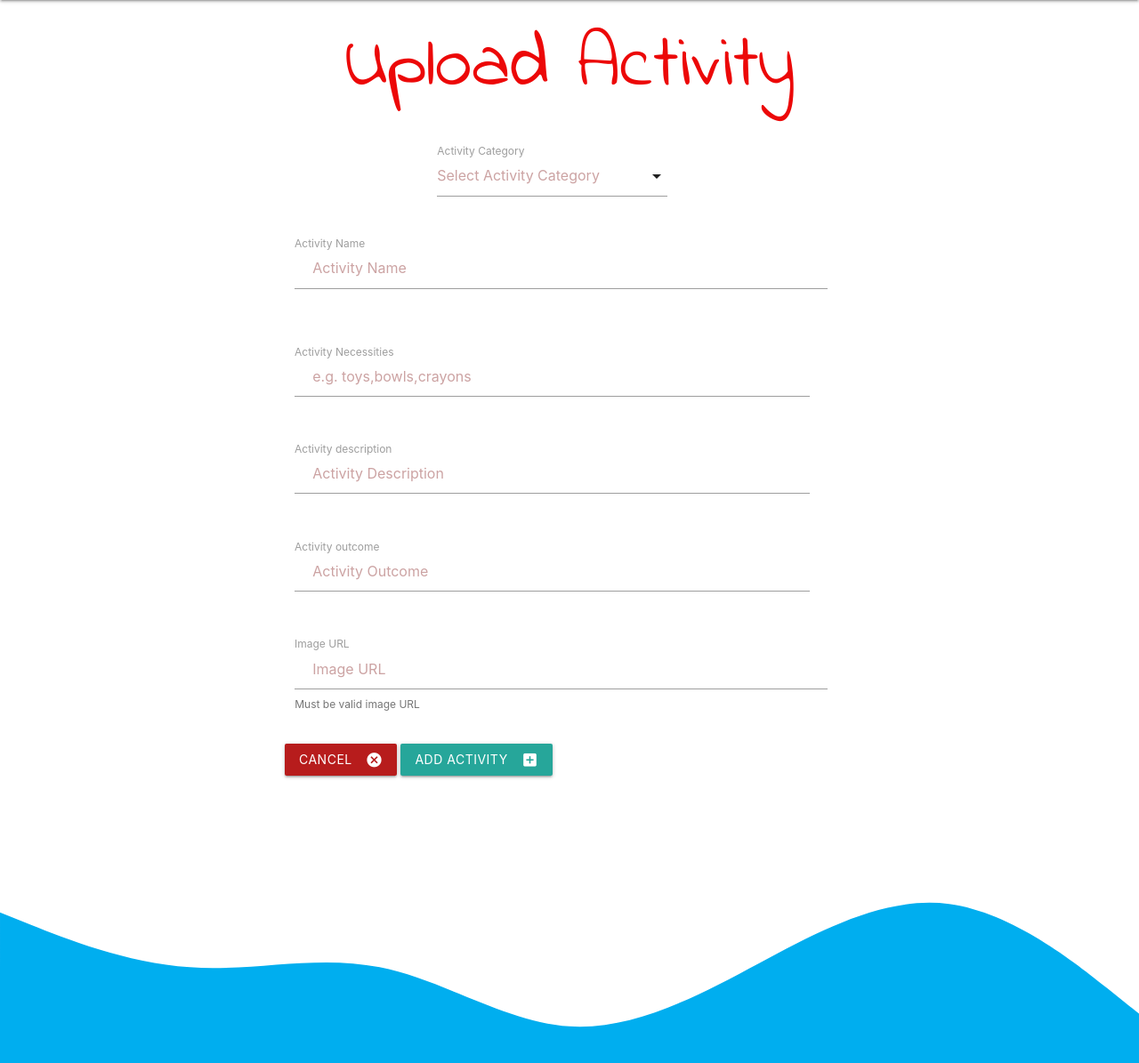
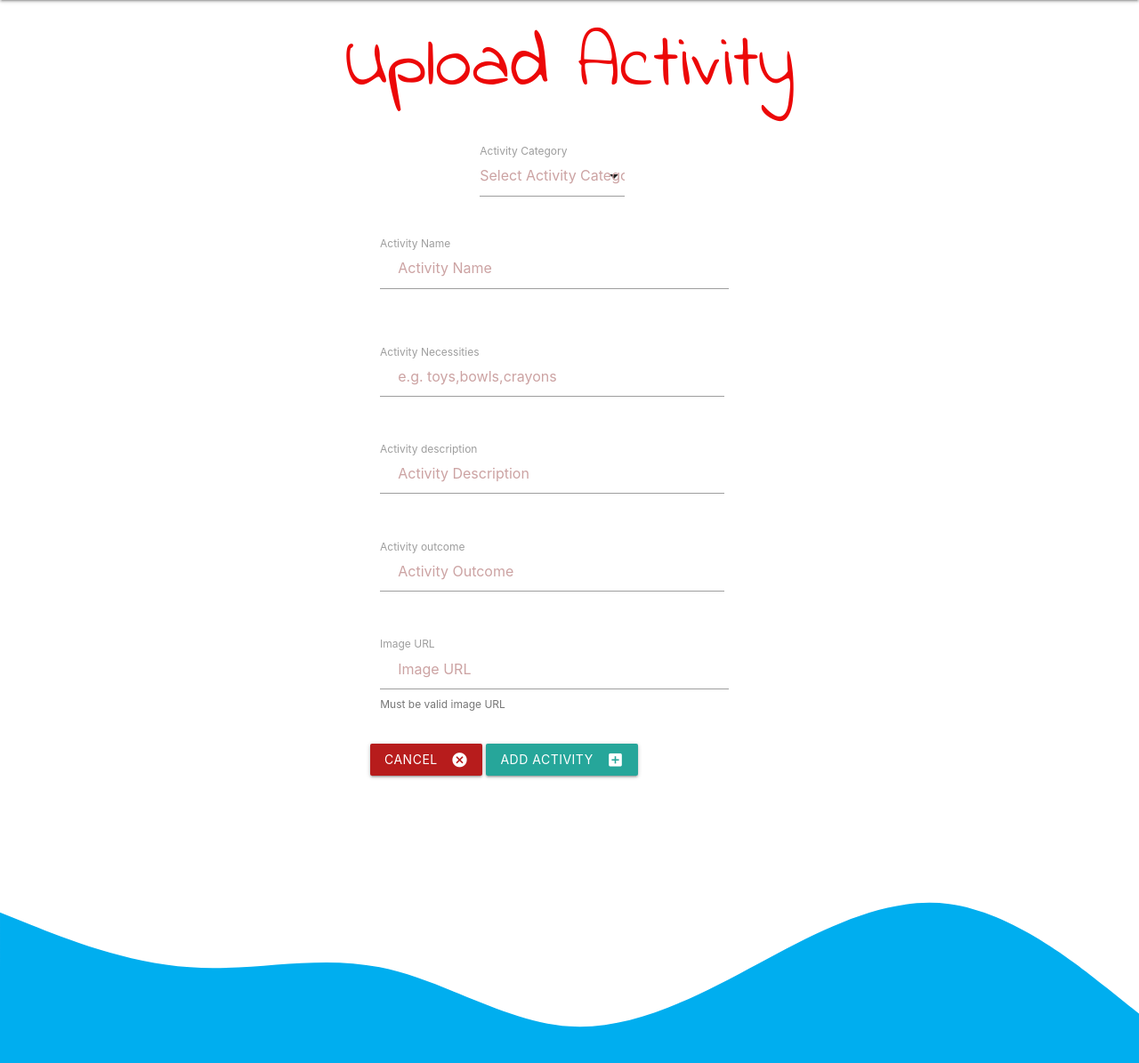
Before and after one commit to kuzGo/MS3-Project-CI, a Flask app: page /upload in a window 1280 px wide. Shown: the part 64-1259 px from the top of the page at 89% size. Run offline with Flask 2, Linux system fonts and the light colour scheme; the visitor is signed in with stand-in values (Sample User, id 1); data that the repository does not hold is empty; some libraries are stand-ins or nearby versions.

Commit message:
Fix form input field alignment

```diff
--- a/templates/login.html
+++ b/templates/login.html
@@ -15,14 +15,12 @@
                         <span class="helper-text">Must be between 5 and 20 characters</span>
                     </div>
                     <!-- Password input field -->
-                    <div class="row">
                         <div class="input-field col s12 ">
                             <input id="password" name="password" type="password" class="validate" minlength="5" maxlength="20" pattern="(?=.*\d)(?=.*[a-z])(?=.*[A-Z]).{5,20}"
                             title="Must contain at least one number and one uppercase and lowercase letter, and at least 5 or more characters" data-length="20" required>
                             <label for="password"> <i class="material-icons">password</i> </label>
                             <span class="helper-text">Must be between 5 and 20 characters</span>
                         </div>
-                    </div>
                     <!-- Submit Button -->
                     <button class="col s12 m6 offset-m3 btn-large waves-effect register-btn" type="submit" name="action">
                         Log In
--- a/templates/register.html
+++ b/templates/register.html
@@ -15,14 +15,12 @@
                         <span class="helper-text">Must be between 5 and 20 characters</span>
                     </div>
                     <!-- Password input field -->
-                    <div class="row">
                         <div class="input-field col s12">
                             <input id="password" name="password" type="password" class="validate" minlength="5" maxlength="20" pattern="(?=.*\d)(?=.*[a-z])(?=.*[A-Z]).{5,20}"
                             title="Must contain at least one number and one uppercase and lowercase letter, and between 5 and 20 characters" data-length="20" required>
                             <label for="password"> <i class="material-icons">lock</i> </label>
                             <span class="helper-text">Must be between 5 and 20 characters</span>
                         </div>
-                    </div>
                     <!-- Submit Button -->
                     <button class="col s12 m6 offset-m3 btn-large waves-effect register-btn" type="submit" name="action">
                         Register
--- a/templates/upload.html
+++ b/templates/upload.html
@@ -5,7 +5,7 @@
   <h3 class="center-align titles">Upload Activity</h3>
 </div>
 
-<div class="row">
+<div class="row container">
     <form action="{{ url_for('upload')}}" method="POST" class="col s12 l6 offset-l3">
       <div class="row">
         <div class="input-field col s12 l6 offset-l3">
@@ -20,7 +20,7 @@
       </div>
       <!-- Activity name inputs -->
       <div class="row">
-          <div class="input-field col s12 l12">
+          <div class="input-field col s12 l12 col-half">
               <input placeholder="Activity Name" id="activity_name" name="activity_name" maxlength="20" type="text" class="validate" data-length="20" required>
               <label for="activity_name">Activity Name</label>
             </div>
@@ -48,7 +48,7 @@
               </div>
               <!-- Image URL input -->
               <div class="row">
-                <div class="input-field col s12 l12" >
+                <div class="input-field col s12 l12 col-half" >
                   <input placeholder="Image URL" id="image_url" pattern="https?://.+" name="image_url" type="url" class="validate" required>
                   <label for="image_url">Image URL</label>
                   <span class="helper-text" data-error="wrong URL" data-success="correct">Must be valid image URL</span>
```
